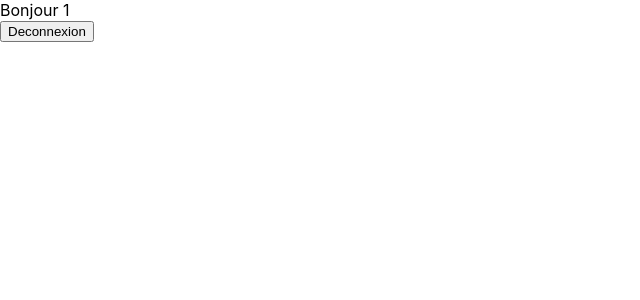
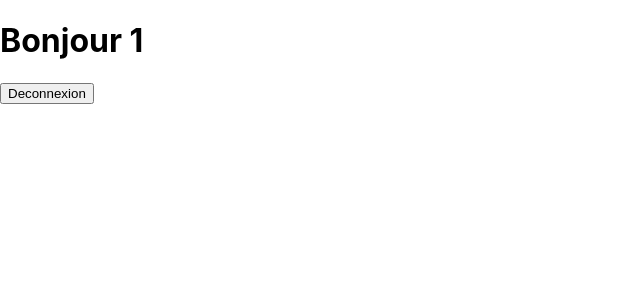
Before and after one commit to MebouoVanne/crazee-burger, a React (Create React App) app: page /orderpage/1 in a window 1280 px wide. Shown: the top 300 px of the page, without its empty margins (0-640 px from the left). Built offline with nearby package versions, Linux system fonts and the light colour scheme.

Commit message:
🩹 F02: correction du titre de orderpage

```diff
--- a/src/components/order/OrderPage.js
+++ b/src/components/order/OrderPage.js
@@ -8,7 +8,7 @@ function OrderPage(props) {
 
     return (
         <Fragment>
-            <div>Bonjour {username} </div>
+            <h1>Bonjour {username} </h1>
            <Link to="/">
               <button > Deconnexion </button>
            </Link>
```
